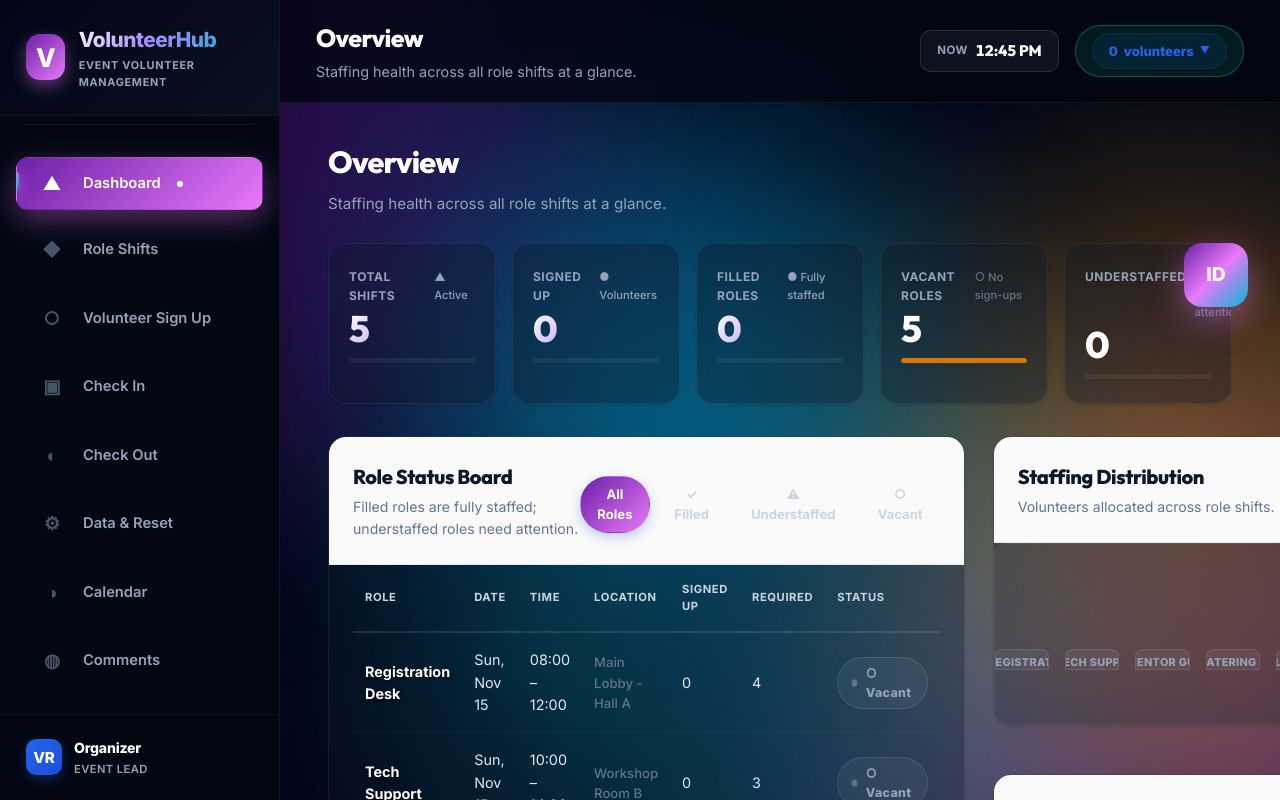
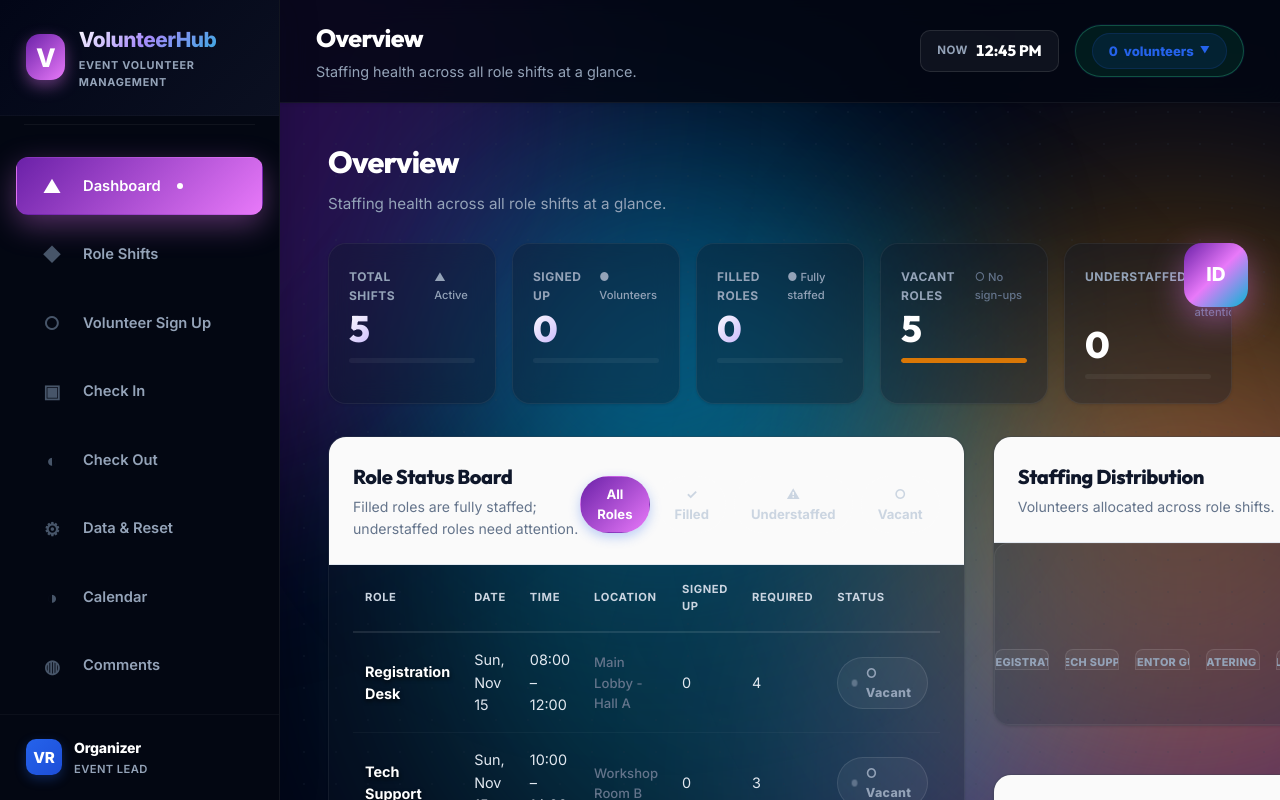
Before and after one commit to Sriramx0-0x/Owasp-vibe-coding, a plain HTML site: page index.html in a window 1280 px wide. Shown: the top 800 px of the page. Drawn offline with Linux system fonts and the light colour scheme.

Commit message:
fix: remove ribbon indicator, keep clean slide tab animations

```diff
--- a/css/style.css
+++ b/css/style.css
@@ -2011,39 +2011,4 @@ table th,
   to { opacity: 1; transform: translateX(0) scale(1); }
 }
 
-/* Ribbon indicator on active nav item */
-.nav-item.active {
-  position: relative;
-  overflow: hidden;
-}
-.nav-item.active::before {
-  content: '';
-  position: absolute;
-  top: 50%;
-  left: -4px;
-  width: 6px;
-  height: 24px;
-  background: linear-gradient(135deg, #e879f9, #06b6d4, #6b21a8);
-  border-radius: 0 3px 3px 0;
-  transform: translateY(-50%);
-  box-shadow: 0 0 12px rgba(232, 121, 249, 0.6);
-}
-.nav-item.active .nav-icon {
-  color: #fff !important;
-}
-
-/* Ribbon trailing glow behind active item */
-.nav-item.active::after {
-  content: '';
-  position: absolute;
-  top: 0; left: 0; right: 0; bottom: 0;
-  background: linear-gradient(135deg, rgba(232, 121, 249, 0.15), rgba(6, 182, 212, 0.1));
-  border-radius: 12px;
-  opacity: 0;
-  transition: opacity 0.3s ease;
-  pointer-events: none;
-}
-.nav-item.active:hover::after,
-.nav-item.active:focus::after {
-  opacity: 1;
-}
+}
```
